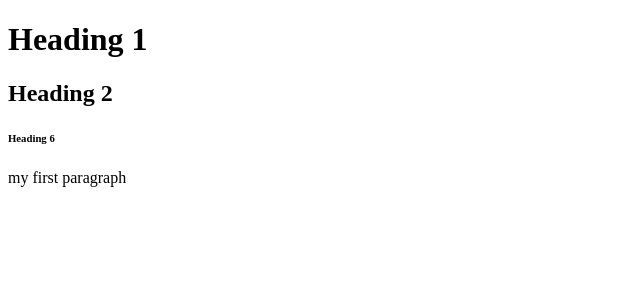
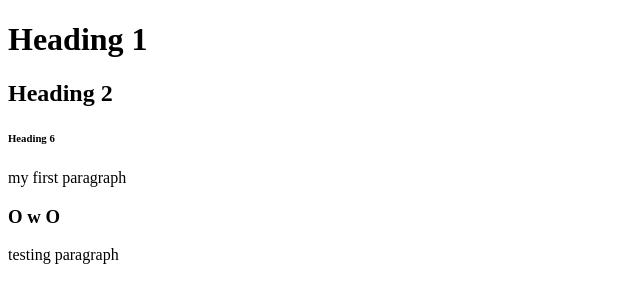
Before and after one commit to DylRey18/3179, a plain HTML site: page index.html in a window 1280 px wide. Shown: the whole page, without its empty margins (0-640 px from the left). Drawn offline with Linux system fonts and the light colour scheme.

Commit message:
version 2 , added paragraph and heading

```diff
--- a/index.html
+++ b/index.html
@@ -16,5 +16,8 @@
     </h6>
 
     <p> my first paragraph</p>
+
+    <h3> O w O</h3>
+    <p> testing paragraph</p>
 </body>
 </html>
```
